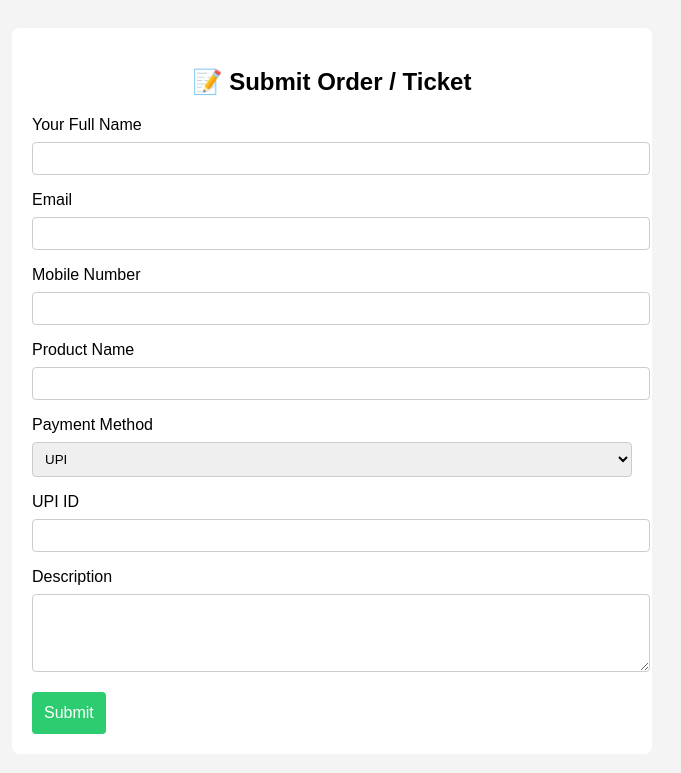
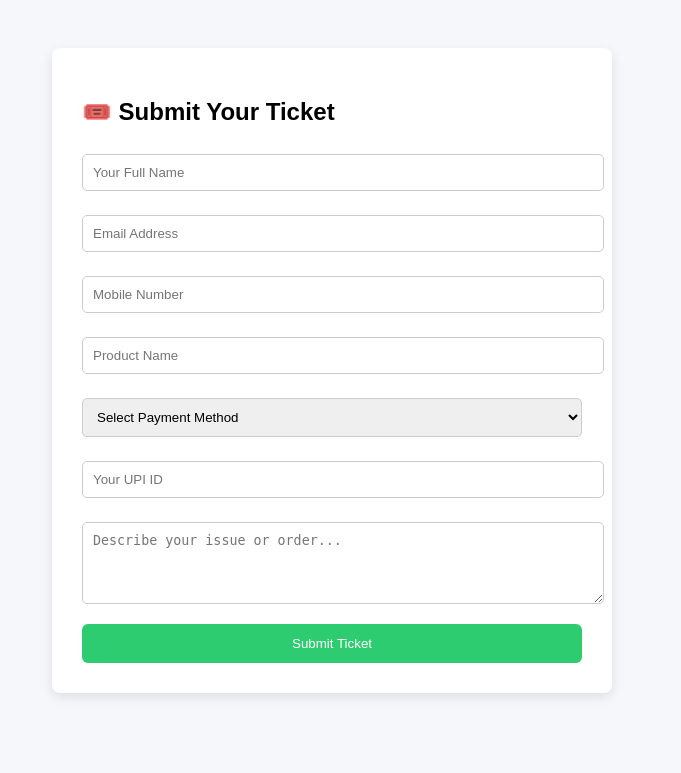
Before and after one commit to radheyradhey777/tk-web, a Flask app: page / in a window 1280 px wide. Shown: the top 773 px of the page, without its empty margins (308-989 px from the left). Run offline with Flask 3, Linux system fonts and the light colour scheme.

Commit message:
Update index.html

```diff
--- a/templates/index.html
+++ b/templates/index.html
@@ -1,73 +1,66 @@
 <!DOCTYPE html>
-<html>
+<html lang="en">
 <head>
-    <title>Submit Order / Ticket</title>
+    <meta charset="UTF-8">
+    <title>Submit Ticket | CoRamTix</title>
+    <meta name="viewport" content="width=device-width, initial-scale=1.0">
     <style>
         body {
+            background: #f5f7fa;
             font-family: Arial, sans-serif;
-            background: #f4f4f4;
-            padding: 20px;
+            display: flex;
+            justify-content: center;
+            padding-top: 40px;
         }
         form {
             background: white;
-            padding: 20px;
+            padding: 30px;
             border-radius: 8px;
-            max-width: 600px;
-            margin: auto;
+            box-shadow: 0 4px 12px rgba(0,0,0,0.1);
+            width: 100%;
+            max-width: 500px;
         }
         input, textarea, select {
             width: 100%;
-            padding: 8px;
-            margin: 8px 0 16px;
+            padding: 10px;
+            margin-top: 8px;
+            margin-bottom: 16px;
+            border-radius: 5px;
             border: 1px solid #ccc;
-            border-radius: 4px;
         }
         button {
             background: #2ecc71;
+            color: white;
+            padding: 12px;
             border: none;
-            padding: 12px;
-            color: white;
-            font-size: 16px;
-            border-radius: 4px;
+            border-radius: 6px;
             cursor: pointer;
+            width: 100%;
         }
-        h2 {
-            text-align: center;
+        button:hover {
+            background: #27ae60;
         }
     </style>
 </head>
 <body>
     <form method="POST">
-        <h2>📝 Submit Order / Ticket</h2>
+        <h2>🎟️ Submit Your Ticket</h2>
+        <input type="text" name="full_name" placeholder="Your Full Name" required>
+        <input type="email" name="email" placeholder="Email Address" required>
+        <input type="text" name="mobile" placeholder="Mobile Number" required>
+        <input type="text" name="product" placeholder="Product Name" required>
 
-        <label>Your Full Name</label>
-        <input name="full_name" required>
-
-        <label>Email</label>
-        <input type="email" name="email" required>
-
-        <label>Mobile Number</label>
-        <input name="mobile" required>
-
-        <label>Product Name</label>
-        <input name="product" required>
-
-        <label>Payment Method</label>
         <select name="payment_method" required>
+            <option value="">Select Payment Method</option>
             <option value="UPI">UPI</option>
-            <option value="GPay">GPay</option>
             <option value="Paytm">Paytm</option>
             <option value="PhonePe">PhonePe</option>
-            <option value="FamPay">FamPay</option>
+            <option value="Bank Transfer">Bank Transfer</option>
         </select>
 
-        <label>UPI ID</label>
-        <input name="upi">
-
-        <label>Description</label>
-        <textarea name="description" rows="4" required></textarea>
-
-        <button type="submit">Submit</button>
+        <input type="text" name="upi" placeholder="Your UPI ID" required>
+        <textarea name="description" placeholder="Describe your issue or order..." rows="4" required></textarea>
+        <button type="submit">Submit Ticket</button>
     </form>
 </body>
 </html>
```
